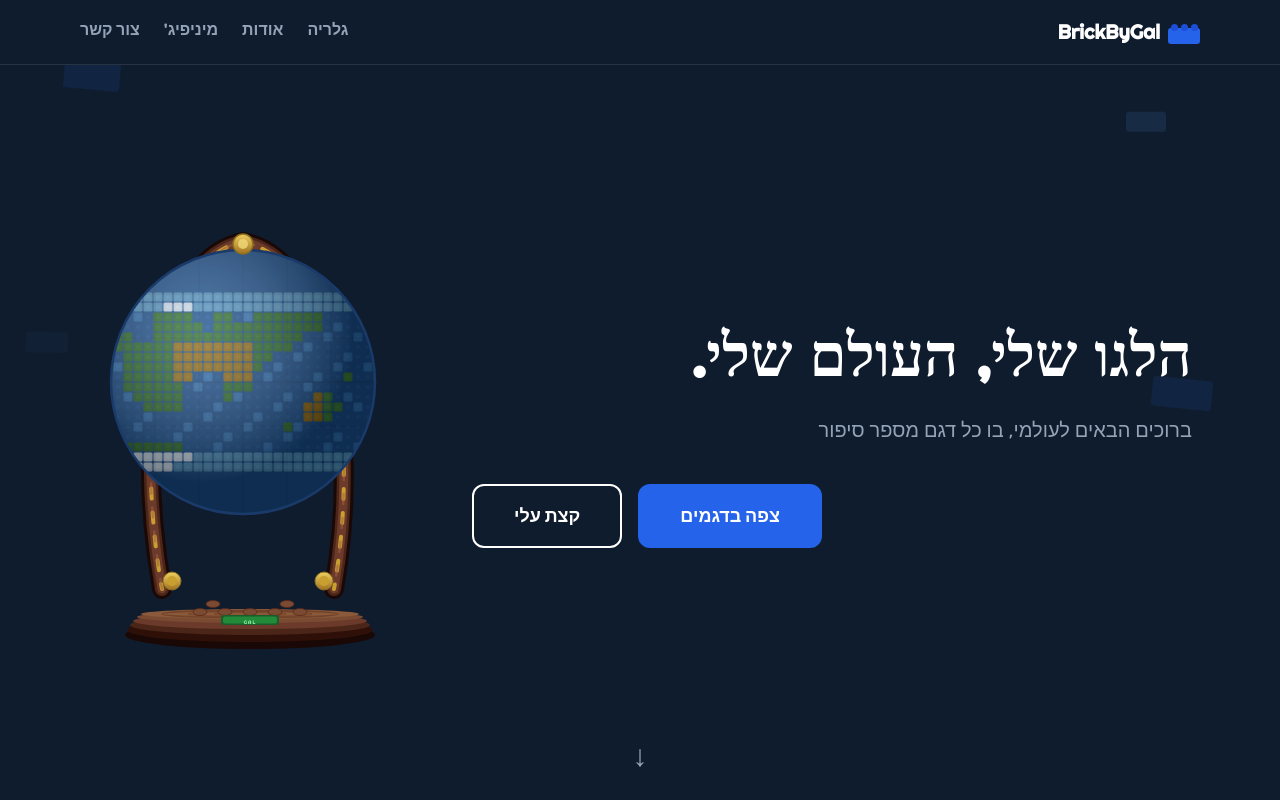
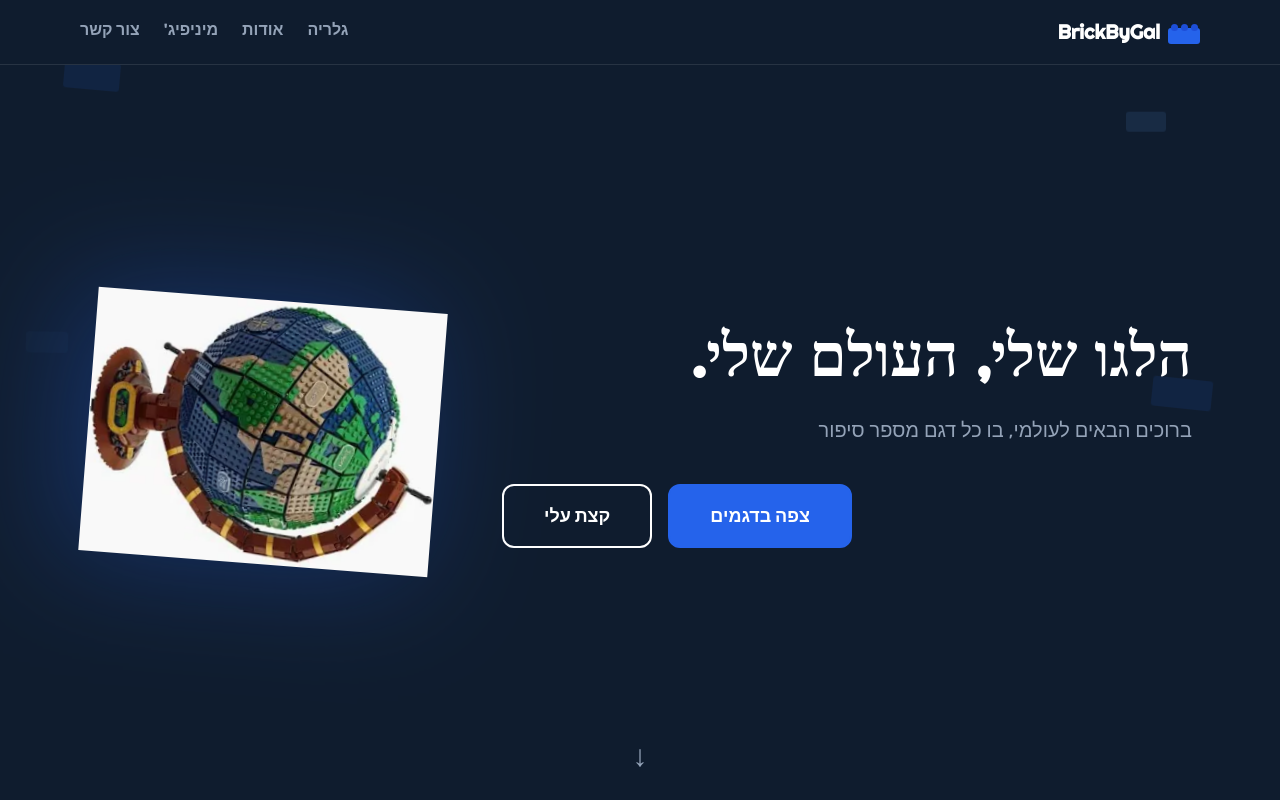
Before and after one commit to omerch788-spec/brickbygal, a React (Vite) app: page / in a window 1280 px wide. Shown: the top 800 px of the page. Built offline with nearby package versions, Linux system fonts and the light colour scheme.

Commit message:
transparent globe PNG

```diff
--- a/src/components/Hero.jsx
+++ b/src/components/Hero.jsx
@@ -332,7 +332,16 @@ export default function Hero() {
                      scale-[0.65] md:scale-100"
           style={{ transformOrigin: 'center center' }}
         >
-          <LegoGlobe />
+          <img
+            src="/brickbygal/globe.png"
+            alt="LEGO Globe"
+            className="w-[220px] h-[220px] md:w-[350px] md:h-[350px]"
+            style={{
+              objectFit: 'contain',
+              animation: 'spinGlobe 25s linear infinite',
+              filter: 'drop-shadow(0 20px 60px rgba(37,99,235,0.3))',
+            }}
+          />
         </motion.div>
 
       </div>
--- a/src/index.css
+++ b/src/index.css
@@ -50,8 +50,8 @@ h1, h2, h3, h4 {
 }
 
 @keyframes spinGlobe {
-  from { transform: translateX(0); }
-  to   { transform: translateX(-360px); }
+  from { transform: rotate(0deg); }
+  to   { transform: rotate(360deg); }
 }
 
 @keyframes bounceArrow {
```
Also changed, not shown: 9 other files (tests, documents, lock files or other folders).
